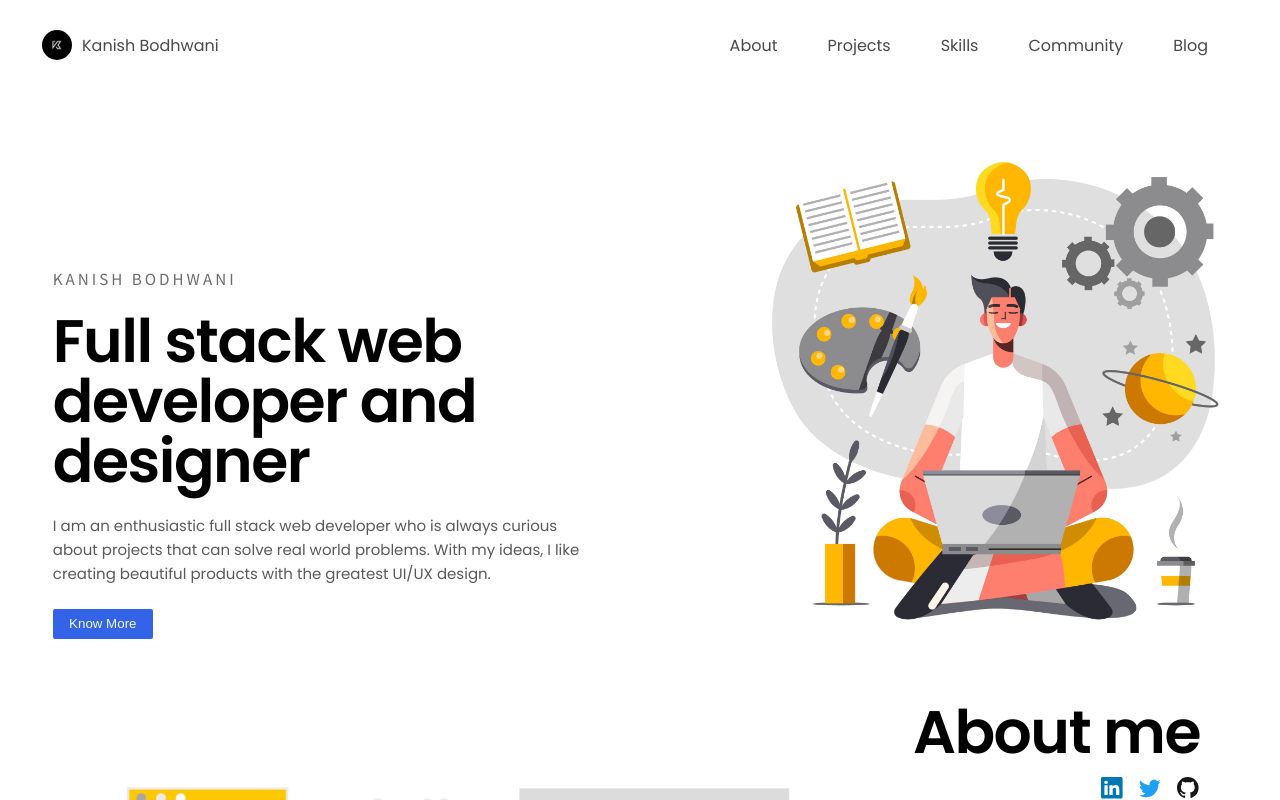
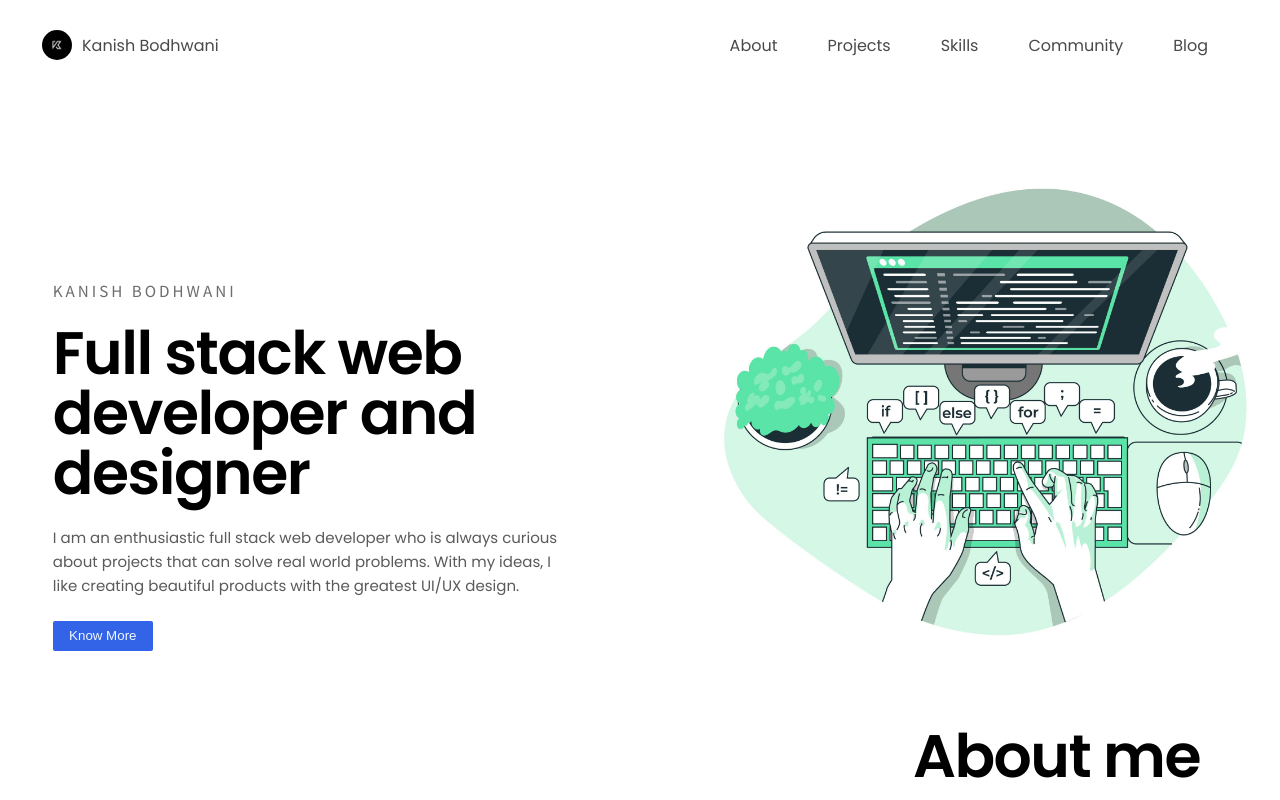
Before and after one commit to kanishbodhwani/Portfolio-v2, a React (Create React App) app: page / in a window 1280 px wide. Built offline with nearby package versions, Linux system fonts and the light colour scheme.

Commit message:
Intro changed

```diff
--- a/src/components/Intro/Intro.css
+++ b/src/components/Intro/Intro.css
@@ -78,7 +78,7 @@
 
 .illustration {
     margin-top: 40px;
-    width: 1200px;
+    width: 1300px;
     animation-name: illus-appear;
     animation-duration: 1.5s;
     animation-timing-function: ease;
--- a/src/components/Intro/Intro.js
+++ b/src/components/Intro/Intro.js
@@ -1,6 +1,6 @@
 import React from 'react';
 import "./Intro.css";
-import Coder from "../../images/coder.jpg";
+import Coder from "../../images/intro.jpg";
 
 const Intro = () => {
   return (
```
Also changed, not shown: src/images/intro.jpg (added).
